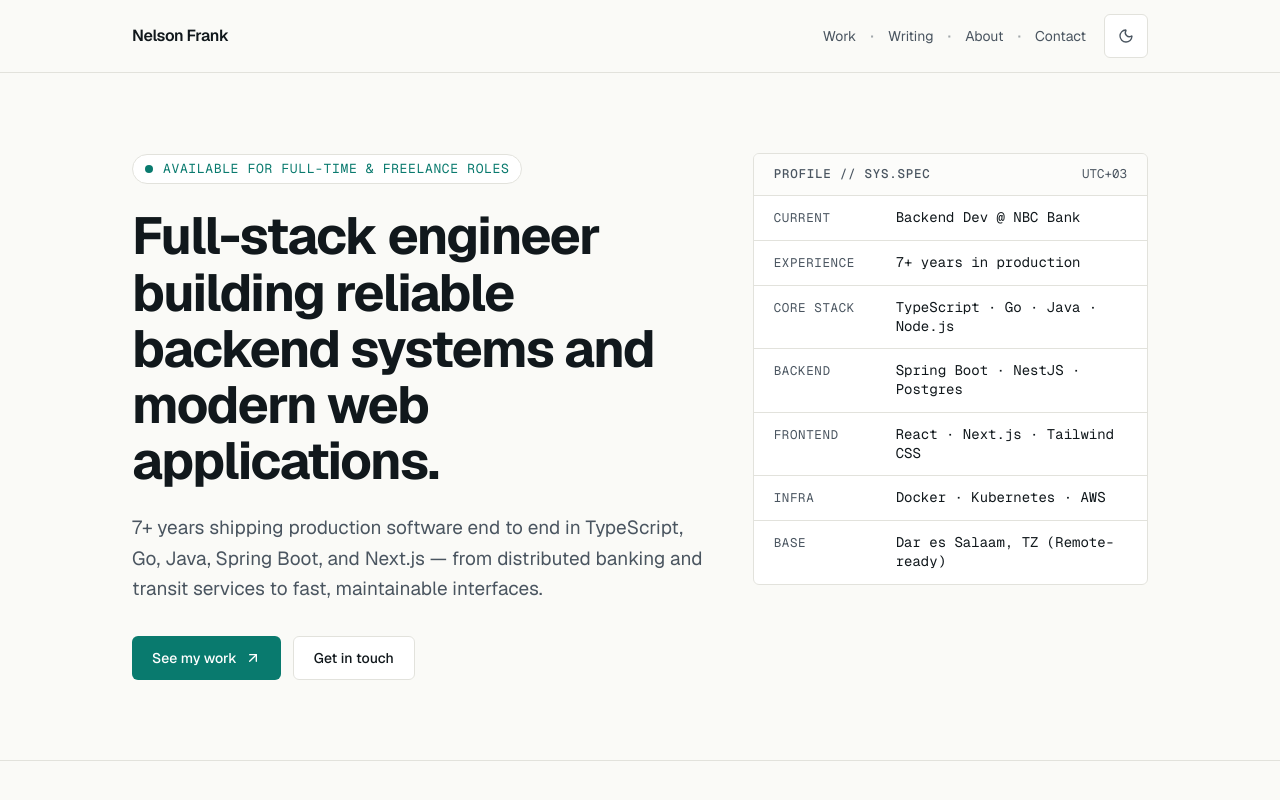
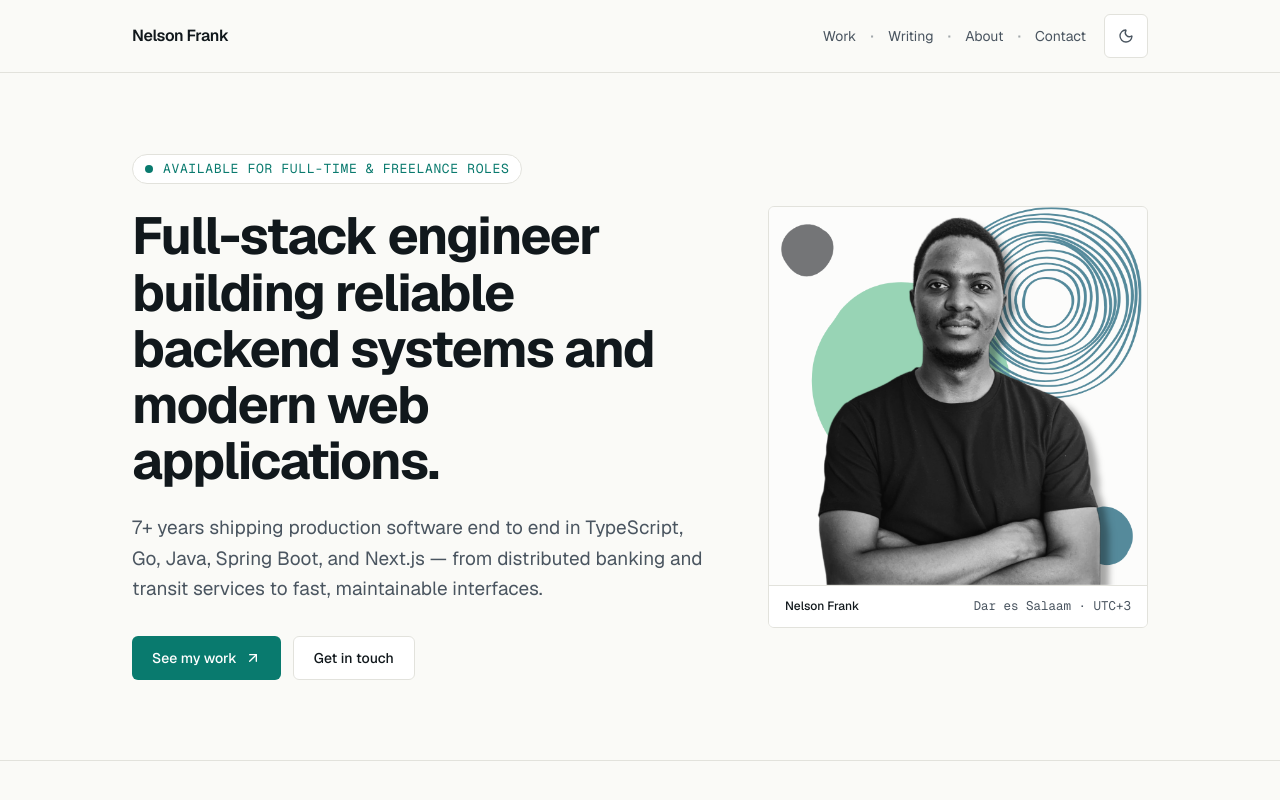
Before and after one commit to nelsonfrank/nelsonfr.dev, a Next.js app: page / in a window 1280 px wide. Shown: the top 800 px of the page. Built offline with nearby package versions, Linux system fonts and the light colour scheme; no server answers.

Commit message:
feat(hero): replace spec card with portrait frame

```diff
--- a/components/hero.tsx
+++ b/components/hero.tsx
@@ -1,26 +1,17 @@
 "use client"
 
 import Link from "next/link"
+import Image from "next/image"
 import { ArrowUpRight } from "lucide-react"
 import { captureEvent } from "@/lib/analytics"
 
 export const AVAILABILITY_TEXT = "Available for full-time & freelance roles"
 
-const SPEC_ROWS = [
-  { label: "CURRENT", value: "Backend Dev @ NBC Bank" },
-  { label: "EXPERIENCE", value: "7+ years in production" },
-  { label: "CORE STACK", value: "TypeScript · Go · Java · Node.js" },
-  { label: "BACKEND", value: "Spring Boot · NestJS · Postgres" },
-  { label: "FRONTEND", value: "React · Next.js · Tailwind CSS" },
-  { label: "INFRA", value: "Docker · Kubernetes · AWS" },
-  { label: "BASE", value: "Dar es Salaam, TZ (Remote-ready)" },
-] as const
-
 export function Hero() {
   return (
     <section className="py-12 md:py-20">
       <div className="page-container animate-fade-in">
-        <div className="grid grid-cols-1 lg:grid-cols-12 gap-10 lg:gap-12 items-start">
+        <div className="grid grid-cols-1 lg:grid-cols-12 gap-10 lg:gap-12 items-center">
           {/* Left Column: Editorial Headline & CTAs */}
           <div className="lg:col-span-7 space-y-6">
             {AVAILABILITY_TEXT && (
@@ -60,34 +51,30 @@ export function Hero() {
             </div>
           </div>
 
-          {/* Right Column: Engineering Spec Card */}
-          <aside
-            aria-label="Engineering specification summary"
-            className="lg:col-span-5 w-full rounded-md border border-border bg-card overflow-hidden"
-          >
-            <div className="flex items-center justify-between gap-4 px-5 py-3 border-b border-border bg-background/60">
-              <span className="meta-mono text-xs uppercase tracking-[0.06em] text-primary font-medium">
-                PROFILE // SYS.SPEC
-              </span>
-              <span className="meta-mono text-xs">UTC+03</span>
-            </div>
-
-            <dl className="divide-y divide-border">
-              {SPEC_ROWS.map((row) => (
-                <div
-                  key={row.label}
-                  className="grid grid-cols-[110px_1fr] gap-3 px-5 py-3 items-baseline"
-                >
-                  <dt className="meta-mono text-[11px] uppercase tracking-[0.05em]">
-                    {row.label}
-                  </dt>
-                  <dd className="text-xs sm:text-sm font-mono text-foreground leading-snug">
-                    {row.value}
-                  </dd>
-                </div>
-              ))}
-            </dl>
-          </aside>
+          {/* Right Column: Editorial Portrait Frame */}
+          <div className="lg:col-span-5 flex justify-center lg:justify-end">
+            <figure className="w-full max-w-[380px] rounded-md border border-border bg-card overflow-hidden">
+              <div className="relative aspect-square w-full bg-background/50">
+                <Image
+                  src="/landing-page.png"
+                  alt="Nelson Frank — Full-Stack and Backend Engineer"
+                  width={600}
+                  height={600}
+                  priority
+                  sizes="(max-width: 768px) 340px, 380px"
+                  className="w-full h-full object-cover"
+                />
+              </div>
+              <figcaption className="flex items-center justify-between gap-3 px-4 py-3 border-t border-border bg-card">
+                <span className="text-xs font-medium text-foreground">
+                  Nelson Frank
+                </span>
+                <span className="meta-mono text-xs">
+                  Dar es Salaam · UTC+3
+                </span>
+              </figcaption>
+            </figure>
+          </div>
         </div>
       </div>
     </section>
```
